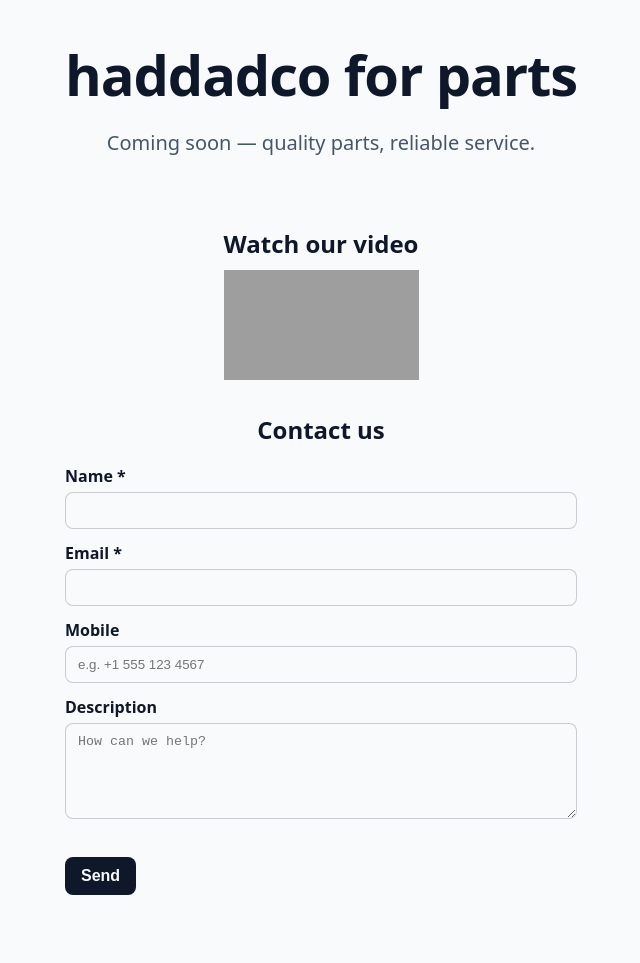
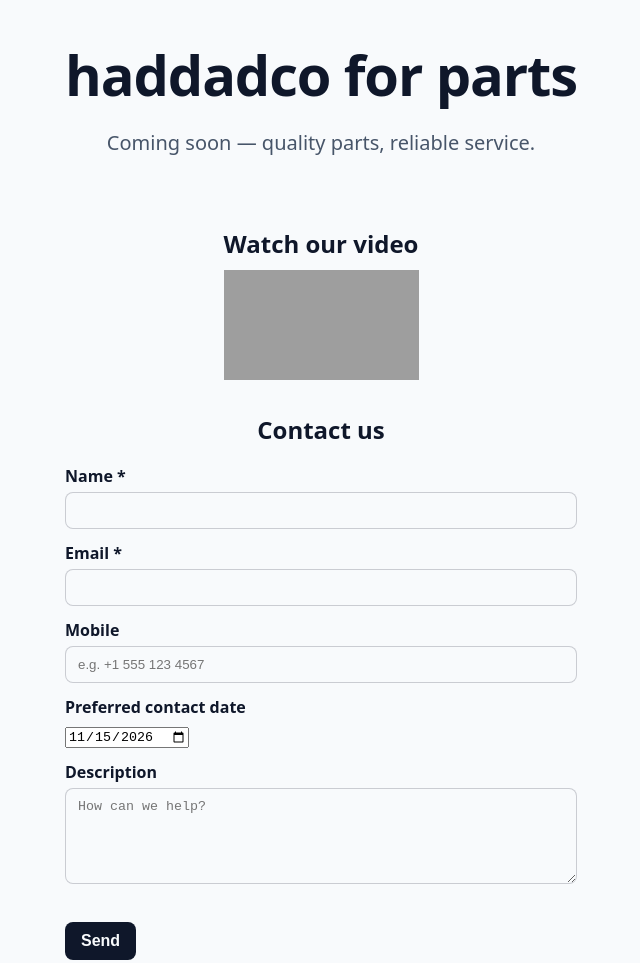
Before and after one commit to ashraf-dev/Company-Portifolio, a plain HTML site: page index.html in a window 1280 px wide. Shown: the whole page, without its empty margins (319-959 px from the left). Before the commit the page ends 927 px from the top, so only its background shows below. Drawn offline with Linux system fonts and the light colour scheme; grey boxes are pictures that could not be loaded.

Commit message:
Add date picker field to contact form and set default to today

```diff
--- a/index.html
+++ b/index.html
@@ -44,6 +44,11 @@
           <label for="contact-mobile">Mobile</label>
           <input id="contact-mobile" name="mobile" type="tel" autocomplete="tel" inputmode="tel" placeholder="e.g. +1 555 123 4567" />
           <p class="field-error" id="error-mobile"></p>
+        </div>
+
+        <div class="form-field">
+          <label for="date-picker">Preferred contact date</label>
+          <input id="date-picker" name="date" type="date" aria-labelledby="contact-heading" />
         </div>
 
         <div class="form-field">
@@ -211,6 +216,17 @@
           }
         });
       })();
+
+      // Set today's date (local timezone) as the default value for the date picker
+      (function () {
+        var dateInput = document.getElementById('date-picker');
+        if (!dateInput) return;
+        var today = new Date();
+        var y = today.getFullYear();
+        var m = String(today.getMonth() + 1).padStart(2, '0');
+        var d = String(today.getDate()).padStart(2, '0');
+        dateInput.value = [y, m, d].join('-');
+      })();
     </script>
   </body>
 </html>
```
